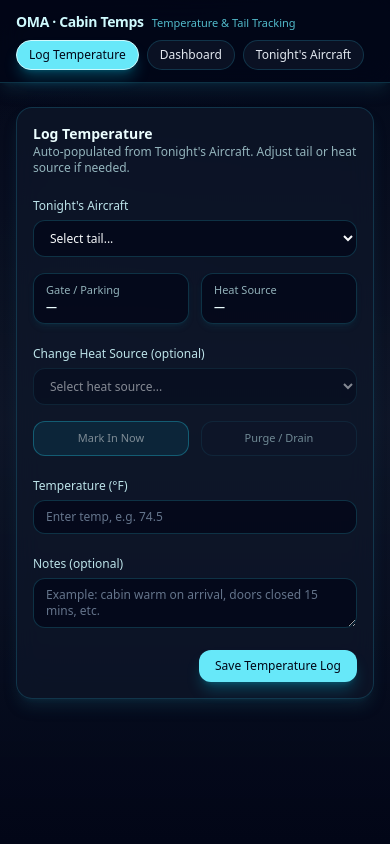
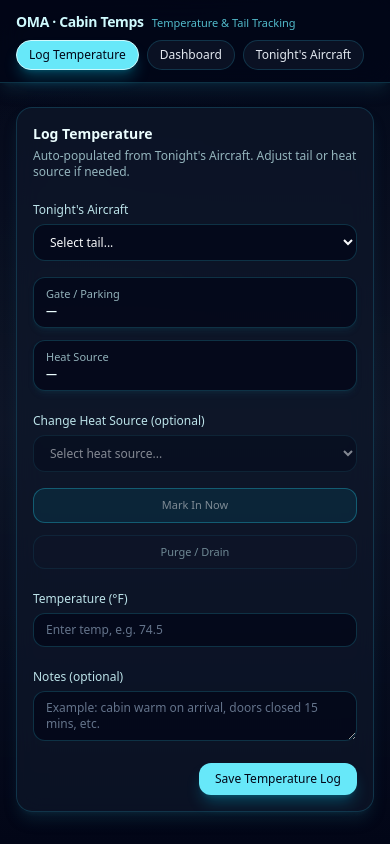
Before and after one commit to Efigenio2025/aircraft-temp-app, a React (Vite) app: page / in a window 390 px wide. Built offline with nearby package versions, Linux system fonts and the light colour scheme.

Commit message:
Make temperature log form mobile friendly

```diff
--- a/src/components/TemperatureLogForm.jsx
+++ b/src/components/TemperatureLogForm.jsx
@@ -136,8 +136,8 @@ export function TemperatureLogForm({
   return (
     <div className="px-4 py-6">
       <div className="max-w-xl mx-auto glacier-panel p-4 space-y-4">
-        <header className="flex items-center justify-between gap-2">
-          <div>
+        <header className="flex flex-col gap-3 sm:flex-row sm:items-start sm:justify-between">
+          <div className="space-y-1">
             <h2 className="text-sm font-semibold text-cyan-50">
               Log Temperature
             </h2>
@@ -146,13 +146,14 @@ export function TemperatureLogForm({
             </p>
           </div>
           {selectedAircraft && (
-            <div className="text-right text-[11px] text-cyan-100/70">
+            <div className="text-left sm:text-right text-[11px] text-cyan-100/70 sm:pt-1">
               <div className="font-semibold text-cyan-50">
                 {selectedAircraft.tail}
               </div>
-              <div>
-                {selectedAircraft.gate || "No gate"} ·{" "}
-                {selectedAircraft.heatSource || "No heat source"}
+              <div className="flex flex-wrap gap-1 sm:justify-end">
+                <span>{selectedAircraft.gate || "No gate"}</span>
+                <span>·</span>
+                <span>{selectedAircraft.heatSource || "No heat source"}</span>
               </div>
             </div>
           )}
@@ -179,7 +180,7 @@ export function TemperatureLogForm({
           </div>
 
           {/* Auto info row from prep screen */}
-          <div className="grid grid-cols-2 gap-3 text-[11px]">
+          <div className="grid grid-cols-1 sm:grid-cols-2 gap-3 text-[11px]">
             <div className="glacier-card px-3 py-2">
               <div className="text-cyan-100/70">Gate / Parking</div>
               <div className="font-semibold text-cyan-50">
@@ -215,7 +216,7 @@ export function TemperatureLogForm({
           </div>
 
           {/* Mark In + Purge controls */}
-          <div className="grid grid-cols-2 gap-3 text-[11px]">
+          <div className="grid grid-cols-1 sm:grid-cols-2 gap-3 text-[11px]">
             <button
               type="button"
               onClick={handleMarkInClick}
```
